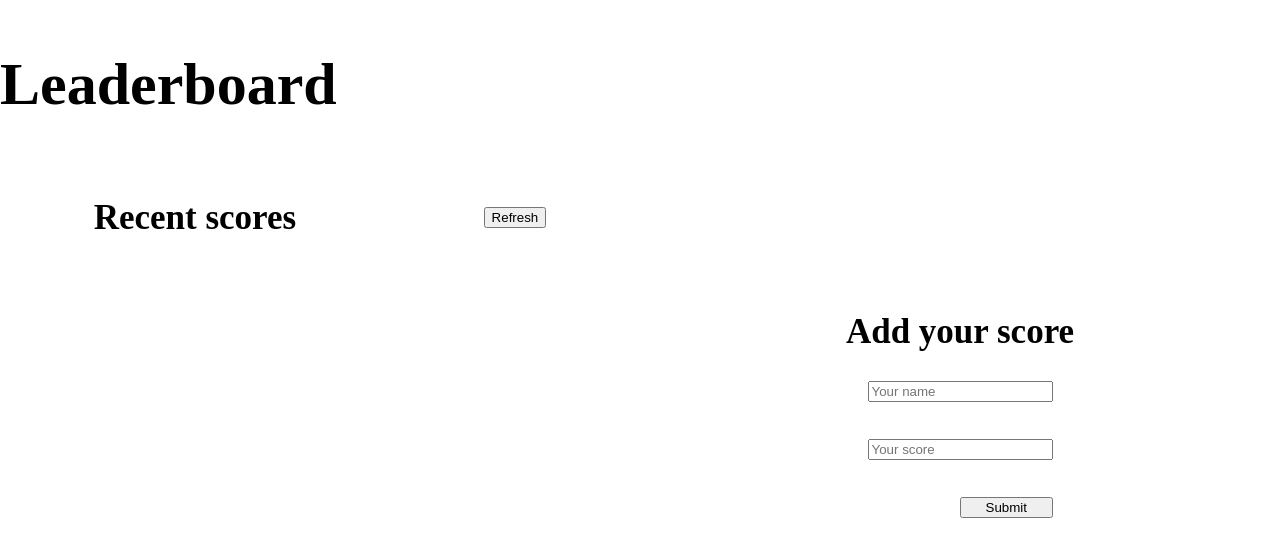
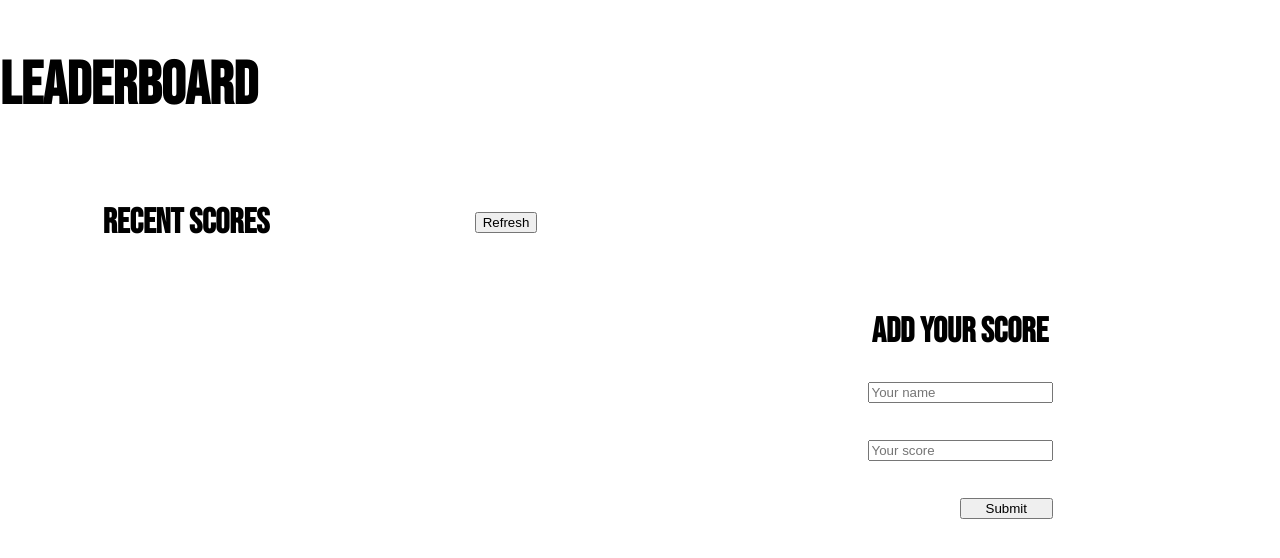
Before and after one commit to vechicin/Leaderboard, a website built with webpack: page src/index.html in a window 1280 px wide. Built offline with nearby package versions, Linux system fonts and the light colour scheme; no server answers.

Commit message:
Change font-family

```diff
--- a/src/index.html
+++ b/src/index.html
@@ -1,11 +1,16 @@
 <!DOCTYPE html>
 <html lang="en">
+
 <head>
   <meta charset="UTF-8">
   <meta http-equiv="X-UA-Compatible" content="IE=edge">
   <meta name="viewport" content="width=device-width, initial-scale=1.0">
   <title>Leaderboard</title>
+  <style>
+    @import url('https://fonts.googleapis.com/css2?family=Bebas+Neue&display=swap');
+  </style>
 </head>
+
 <body>
   <section class="column" id="column-left">
     <h1>Leaderboard</h1>
@@ -24,4 +29,5 @@
     </form>
   </section>
 </body>
+
 </html>
--- a/src/style.css
+++ b/src/style.css
@@ -5,6 +5,7 @@ body {
   grid-template-columns: 1fr 1fr;
   height: 100vh;
   width: 100vw;
+  font-family: 'Bebas Neue', cursive;
 }
 
 .column {
```
Also changed, not shown: dist/index.bundle.js, dist/index.html.
